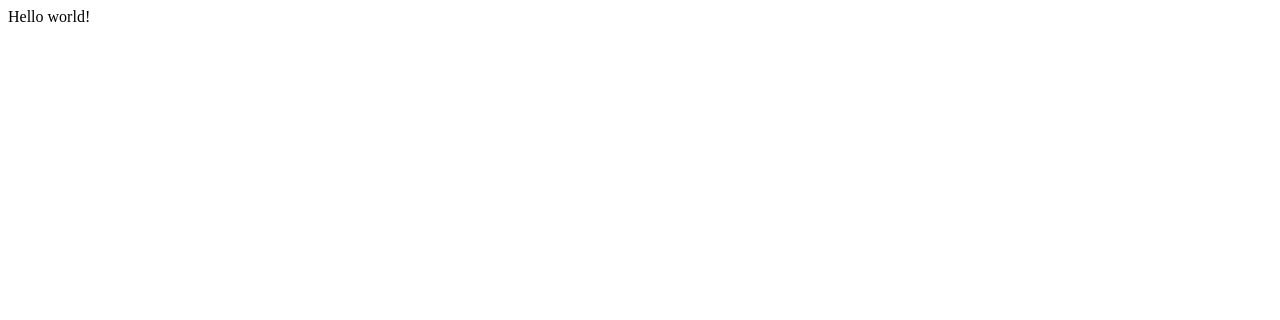
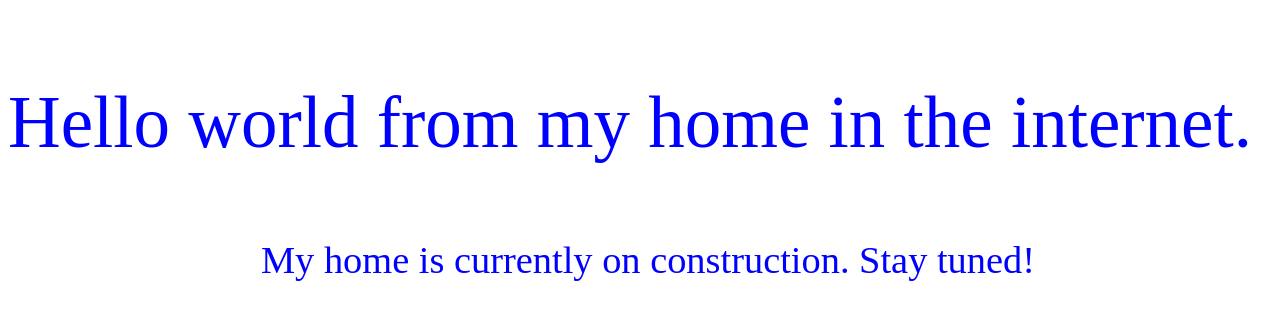
Before and after one commit to barun1997/barun1997.github.io, a Gatsby site: page / in a window 1280 px wide. Built offline with nearby package versions, Linux system fonts and the light colour scheme; Gatsby itself is replaced by a stand-in of ours.

Commit message:
initialized my portfolio

```diff
--- /dev/null
+++ b/src/pages/App/App.js
@@ -0,0 +1,16 @@
+import React from "react";
+import './styles/app.css';
+
+
+export default function App() {
+    return (
+        <div className='container'>
+            <p className='header'>
+                Hello world from my home in the internet.
+            </p>
+            <p className='sub-header'>
+                My home is currently on construction. Stay tuned!
+            </p>
+        </div>
+    )
+}
--- /dev/null
+++ b/src/pages/App/styles/app.css
@@ -0,0 +1,19 @@
+.container {
+    display: flex;
+    justify-content: center;
+    flex-direction: column;
+    width: 100vw;
+    margin: 0 auto;
+}
+
+.header {
+    display: block;
+    font-size: 5.7vw;
+    color: blue;
+}
+
+.sub-header {
+    font-size: 3vw;
+    color: blue;
+    margin: 0 auto;
+}
--- a/src/pages/index.js
+++ b/src/pages/index.js
@@ -1,3 +1,4 @@
 import React from "react"
+import App from './App/App';
 
-export default () => <div>Hello world!</div>
+export default () => <App />
```
